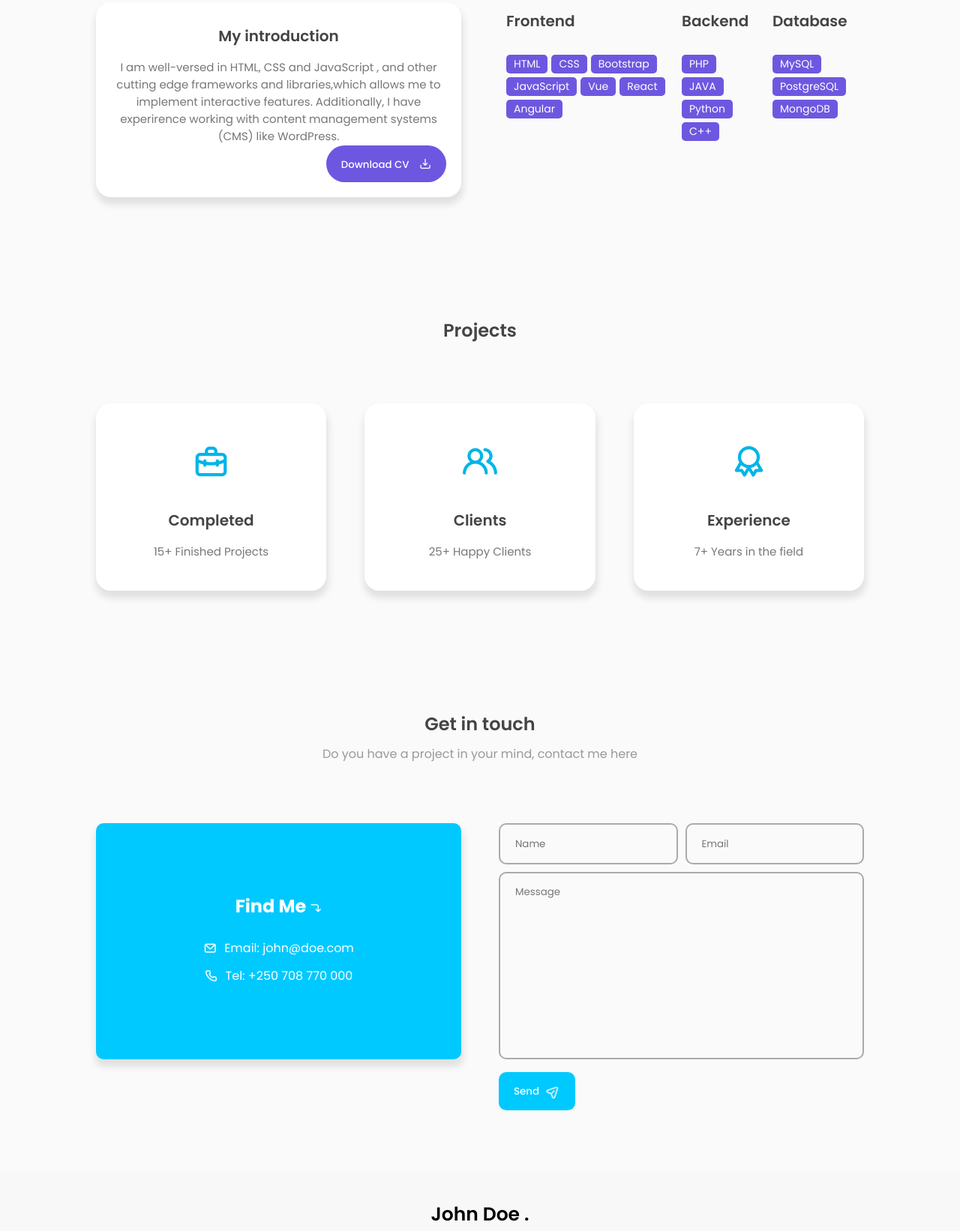
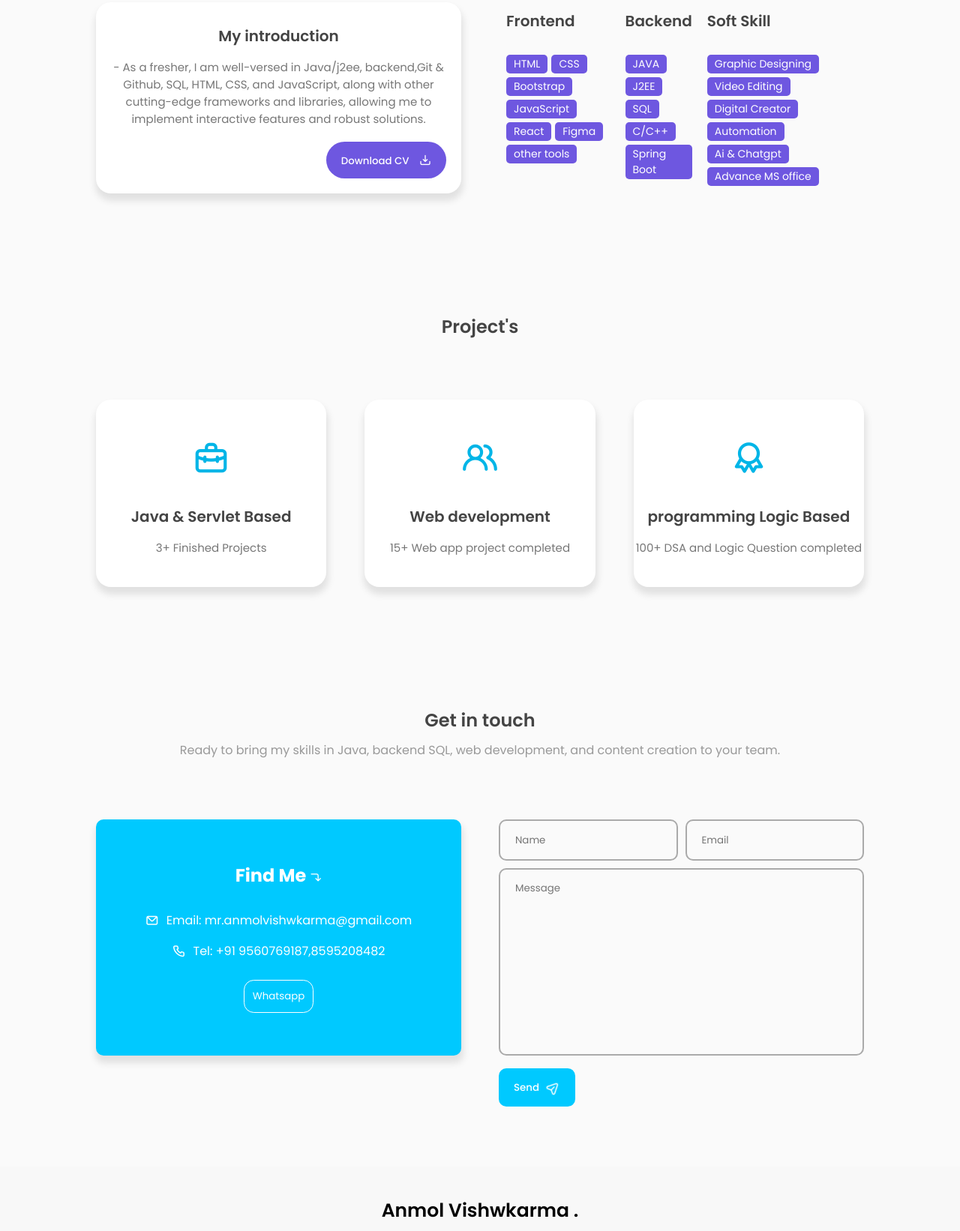
Before and after one commit to anmolvishw/anmoldev, a plain HTML site: page index.html in a window 1280 px wide. Shown: the part 992-2634 px from the top of the page at 75% size. Drawn offline with nearby package versions, Linux system fonts and the light colour scheme.

Commit message:
all updated

```diff
--- a/assets/css/style.css
+++ b/assets/css/style.css
@@ -48,7 +48,16 @@ html{
 }
 
 
+/* Extra  */
+.a-btn,.a-btn-nav{
+	text-decoration: none;
+	color: var(--text-color-second);
+}
+
 /* ---##-- REUSABLE CSS --##--- */
+
+
+
 
 /* ----- GLOBAL BUTTON DESIGN ----- */
 .btn{
@@ -398,6 +407,8 @@ h3{
     transition: .4s;
     z-index: 1;
 }
+
+
 .project-box:hover.project-box::after,
 .contact-info:hover.contact-info::after{
     bottom: 0;
@@ -409,7 +420,26 @@ h3{
     z-index: 2;
 }
 
+
+.contactMail{
+	text-decoration: none;
+	color: white;
+}
+
 /* ----- CONTACT BOX ----- */
+.Whatsapp{
+	padding: 0.8em;
+	border-radius: 1em;
+	margin-top: 20px;
+	background-color: transparent;
+	color: var(--color-white);
+	border: 1px solid white;
+	cursor: pointer;
+}
+
+
+
+
 .contact-info{
     position: relative;
     display: flex;
@@ -428,7 +458,7 @@ h3{
     color: var(--color-white);
     margin-bottom: 20px;
 }
-.contact-info>p{
+.contact-info>p,.contactMail{
     display: flex;
     align-items: center;
     gap: 10px;
@@ -443,9 +473,12 @@ h3{
 }
 .contact-info:hover.contact-info h2,
 .contact-info:hover.contact-info p,
-.contact-info:hover.contact-info i{
+.contact-info:hover.contact-info i,
+.contact-info:hover.contact-info button,
+.contact-info:hover.contact-info a{
     color: #777;
     z-index: 2;
+	border-color: #777;
 }
 
 /* ----- CONTACT FORM ----- */
@@ -636,3 +669,11 @@ footer{
         width: 100%;
     }
 }
+
+
+/* --------------- */
+
+.aofa{
+	text-decoration: none;
+	color: black;
+}
--- a/assets/js/main.js
+++ b/assets/js/main.js
@@ -33,7 +33,7 @@ function headerShadow() {
 
 /* ----- TYPING EFFECT ----- */
 var typingEffect = new Typed(".typedText",{
-  strings : ["Designer","Youtuber","Developer"],
+  strings : ["Developer","Graphic Designer","Digital Creator","Video Editor"],
   loop : true,
   typeSpeed : 100,
   backSpeed : 80,
--- a/index.html
+++ b/index.html
@@ -11,7 +11,7 @@
     <link rel="stylesheet" href="assets/css/style.css">
 
     <!-- --------- FAVICON ---------- -->
-    <link rel="shortcut icon" href="assets/images/admin.png" type="image/x-icon">
+    <link rel="shortcut icon" href="assets/images/admin-svg.png" type="image/x-icon">
 
     <title>AnmolVishw. | Portfolio</title>
 </head>
@@ -44,7 +44,7 @@
             </ul>
         </div>
         <div class="nav-button">
-            <button class="btn">Download CV <i class="uil uil-file-alt"></i></button>
+            <a class="a-btn-nav" href="assets/data/Anmol Resume 2k23 (1).pdf" download><button class="btn">Download CV <i class="uil uil-file-alt"></i></button></a>
         </div>
         <div class="nav-menu-btn">
             <i class="uil uil-bars" onclick="myMenuFunction()"></i>
@@ -64,21 +64,19 @@
                 <p>I'm <span class="typedText"></span></p>
             </div>
             <div class="featured-text-info">
-                <p>Backend developer, Java/jee developer and Web developer for creating visually stunning
-                    and user-friendly websites.
-                    Experienced frontend developer with a passion for creating visually stunning
-                   and user-friendly websites.
+                <p>As a fresher with a strong foundation in backend development and Java/J2EE
+                technologies, I am eager to craft robust and scalable solutions to meet complex business needs.
                 </p>
             </div>
             <div class="featured-text-btn">
                 <button class="btn blue-btn">Hire Me</button>
-                <button class="btn">Download CV <i class="uil uil-file-alt"></i></button>
+                <a class="a-btn" href="assets/data/Anmol Resume 2k23 (1).pdf" download><button class="btn" >Download CV<i class="uil uil-file-alt" ></i></button></a>
             </div>
             <div class="social_icons">
-                <div class="icon"><i class="uil uil-instagram"></i></div>
-                <div class="icon"><i class="uil uil-linkedin-alt"></i></div>
-                <div class="icon"><i class="uil uil-dribbble"></i></div>
-                <div class="icon"><i class="uil uil-github-alt"></i></div>
+                <div class="icon"><a href="https://www.instagram.com/anmolvishw/" target="_blank" class="aofa"><i class="uil uil-instagram"></i></a></div>
+                <div class="icon"><a href="https://in.linkedin.com/in/anmolvishw" target="_blank" class="aofa"><i class="uil uil-linkedin-alt"></i></a></div>
+                <div class="icon"><a href="https://linktr.ee/anmolvishw" target="_blank" class="aofa"><i class="uil uil-dribbble"></i></a></div>
+                <div class="icon"><a href="https://github.com/anmolvishw" target="_blank" class="aofa"><i class="uil uil-github-alt"></i></a></div>
             </div>
           </div>
           <div class="featured-image">
@@ -103,13 +101,12 @@
             <div class="col">
                 <div class="about-info">
                     <h3>My introduction</h3>
-                    <p>I am well-versed in HTML, CSS and JavaScript , and other cutting edge
-                       frameworks and libraries,which allows me to implement interactive features.
-                       Additionally, I have experirence working with content management systems (CMS) like
-                       WordPress.
+                    <p>- As a fresher, I am well-versed in Java/j2ee, backend,Git & Github, SQL, HTML, CSS,
+                        and JavaScript, along with other cutting-edge frameworks and libraries,
+                         allowing me to implement interactive features and robust solutions.
                     </p>
                     <div class="about-btn">
-                        <button class="btn">Download CV <i class="uil uil-import"></i></button>
+                        <a class="a-btn" href="assets/data/Anmol Resume 2k23 (1).pdf" download><button class="btn">Download CV <i class="uil uil-import"></i></button></a>
                     </div>
                 </div>
             </div>
@@ -123,9 +120,9 @@
                         <span>CSS</span>
                         <span>Bootstrap</span>
                         <span>JavaScript</span>
-                        <span>Vue</span>
                         <span>React</span>
-                        <span>Angular</span>
+                        <span>Figma</span>
+                        <span>other tools</span>
                     </div>
                 </div>
                 <div class="skills-box">
@@ -133,20 +130,24 @@
                         <h3>Backend</h3>
                     </div>
                     <div class="skills-list">
-                        <span>PHP</span>
                         <span>JAVA</span>
-                        <span>Python</span>
-                        <span>C++</span>
+                        <span>J2EE</span>
+                        <span>SQL</span>
+                        <span>C/C++</span>
+                        <span>Spring Boot</span>
                     </div>
                 </div>
                 <div class="skills-box">
                     <div class="skills-header">
-                        <h3>Database</h3>
+                        <h3>Soft Skill</h3>
                     </div>
                     <div class="skills-list">
-                        <span>MySQL</span>
-                        <span>PostgreSQL</span>
-                        <span>MongoDB</span>
+                        <span>Graphic Designing</span>
+                        <span>Video Editing</span>
+                        <span>Digital Creator</span>
+                        <span>Automation</span>
+                        <span>Ai & Chatgpt</span>
+                        <span>Advance MS office</span>
                     </div>
                 </div>
             </div>
@@ -157,23 +158,23 @@
 
        <section class="section" id="projects">
           <div class="top-header">
-              <h1>Projects</h1>
+              <h1>Project's</h1>
           </div>
           <div class="project-container">
             <div class="project-box">
                 <i class="uil uil-briefcase-alt"></i>
-                <h3>Completed</h3>
-                <label>15+ Finished Projects</label>
+                <h3>Java & Servlet Based</h3>
+                <label>3+ Finished Projects</label>
             </div>
             <div class="project-box">
                 <i class="uil uil-users-alt"></i>
-                <h3>Clients</h3>
-                <label>25+ Happy Clients</label>
+                <h3>Web development</h3>
+                <label>15+ Web app project completed</label>
             </div>
             <div class="project-box">
                 <i class="uil uil-award"></i>
-                <h3>Experience</h3>
-                <label>7+ Years in the field</label>
+                <h3>programming Logic Based</h3>
+                <label>100+ DSA and Logic Question completed</label>
             </div>
           </div>
        </section>
@@ -183,14 +184,17 @@
        <section class="section" id="contact">
           <div class="top-header">
             <h1>Get in touch</h1>
-            <span>Do you have a project in your mind, contact me here</span>
+            <span>Ready to bring my skills in Java, backend SQL, web development,
+                 and content creation to your team.</span>
           </div>
           <div class="row">
              <div class="col">
                 <div class="contact-info">
                     <h2>Find Me <i class="uil uil-corner-right-down"></i></h2>
-                    <p><i class="uil uil-envelope"></i> Email: john@doe.com</p>
-                    <p><i class="uil uil-phone"></i> Tel: +250 708 770 000</p>
+                   <p><i class="uil uil-envelope"></i> <a href="mailto:mr.anmolvishwkarma@gmail.com
+                    ?subject=Saying%20hello%20from%20anmoldev%20portfolio" class="contactMail" >Email: mr.anmolvishwkarma@gmail.com</a> </p></a>
+                    <p><i class="uil uil-phone"></i> Tel: +91 9560769187,8595208482</p>
+                    <a href="https://api.whatsapp.com/send?phone=919560769187&text=Hi%F0%9F%91%8B" target="_blank"><button class="Whatsapp" >Whatsapp</button></a>
                 </div>
              </div>
              <div class="col">
@@ -216,7 +220,7 @@
     <!-- --------------- FOOTER --------------- -->
     <footer>
         <div class="top-footer">
-            <p>John Doe .</p>
+            <p>Anmol Vishwkarma .</p>
         </div>
         <div class="middle-footer">
             <ul class="footer-menu">
@@ -235,13 +239,14 @@
             </ul>
         </div>
         <div class="footer-social-icons">
-            <div class="icon"><i class="uil uil-instagram"></i></div>
-            <div class="icon"><i class="uil uil-linkedin-alt"></i></div>
-            <div class="icon"><i class="uil uil-dribbble"></i></div>
-            <div class="icon"><i class="uil uil-github-alt"></i></div>
+            <div class="icon"><a href="https://www.instagram.com/anmolvishw/" target="_blank" class="aofa"><i class="uil uil-instagram"></i></a></div>
+                <div class="icon"><a href="https://in.linkedin.com/in/anmolvishw" target="_blank" class="aofa"><i class="uil uil-linkedin-alt"></i></a></div>
+                <div class="icon"><a href="https://linktr.ee/anmolvishw" target="_blank" class="aofa"><i class="uil uil-dribbble"></i></a></div>
+                <div class="icon"><a href="https://github.com/anmolvishw" target="_blank" class="aofa"><i class="uil uil-github-alt"></i></a></div>
+
         </div>
         <div class="bottom-footer">
-            <p>Copyright &copy; <a href="#home" style="text-decoration: none;">John Doe</a> - All rights reserved</p>
+            <p>Copyright &copy; <a href="#home" style="text-decoration: none;">anmol vishw</a> - All rights reserved</p>
         </div>
     </footer>
 
```
Also changed, not shown: assets/images/admin-svg.png (added), 1 other file.
